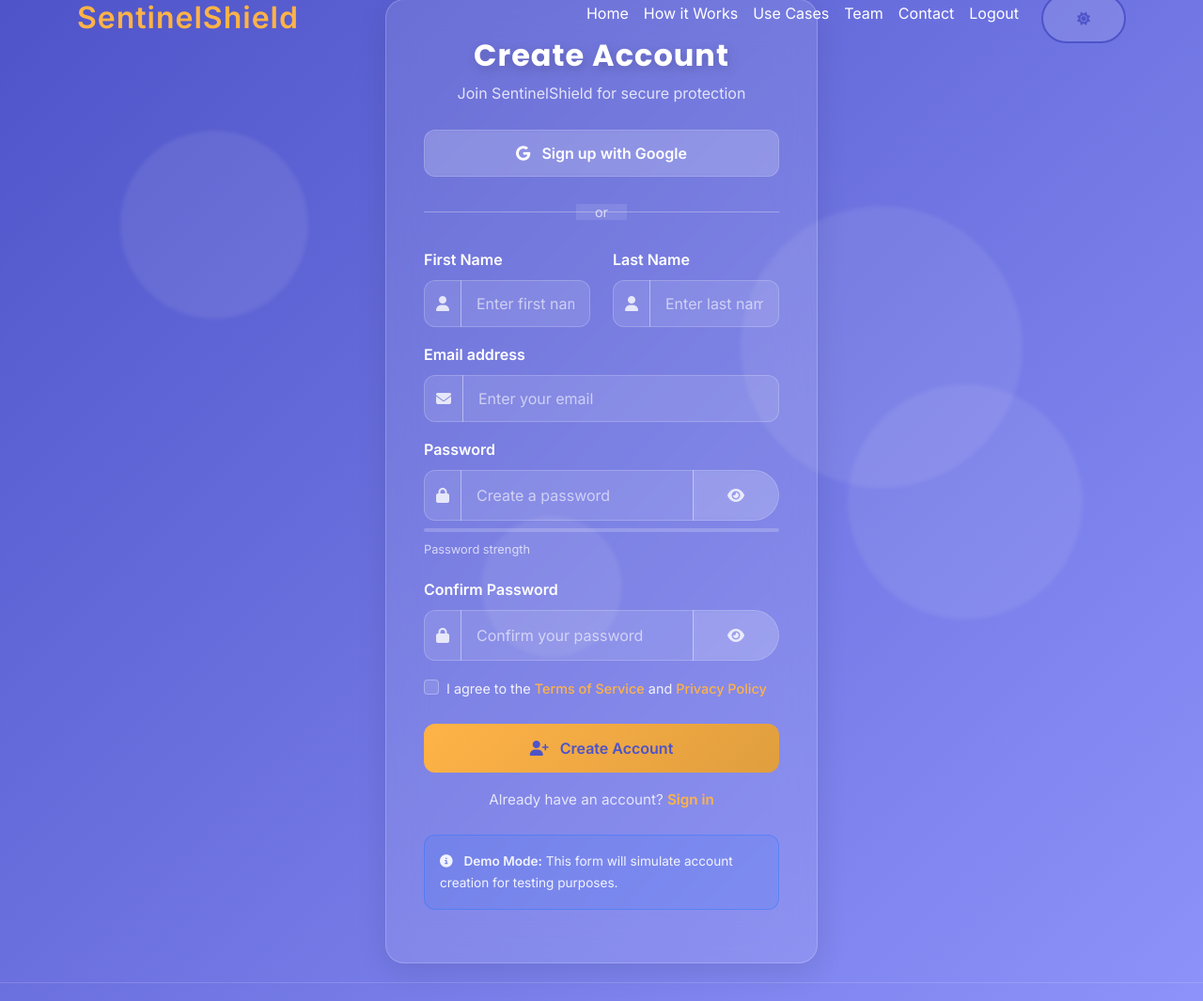
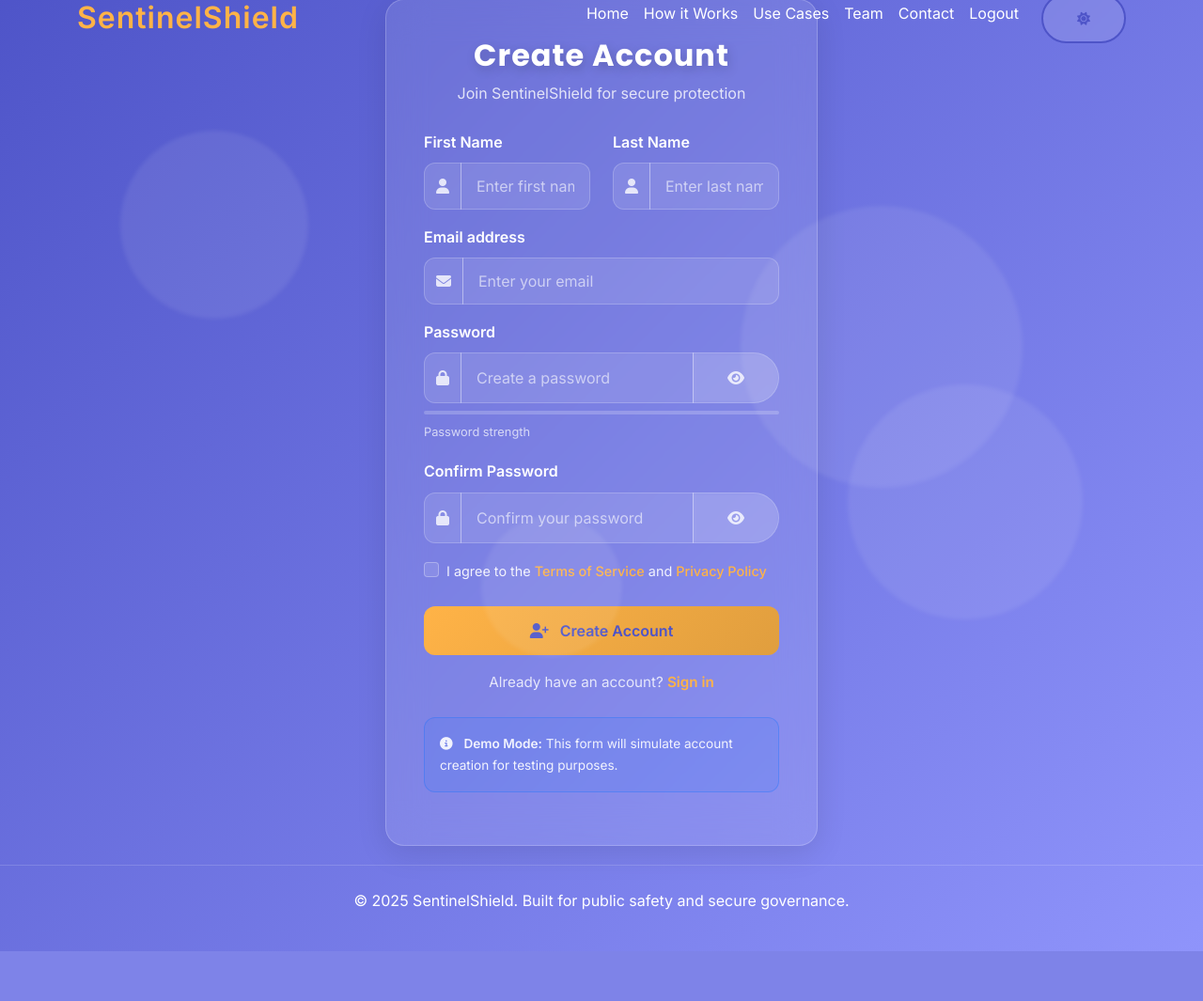
Before and after one commit to dnyaneshwarnaktode/Cybersynapsis_CIH_2.0, a Flask app: page /signup in a window 1280 px wide. Shown: the part 21-1086 px from the top of the page at 94% size. After the commit the page ends 1033 px from the top, so only its background shows below. Run offline with Flask 3, Linux system fonts and the light colour scheme.

Commit message:
Remove Google sign-in from login and signup pages; only email/password forms remain

```diff
--- a/SentinelShield/target_website/templates/signup.html
+++ b/SentinelShield/target_website/templates/signup.html
@@ -10,19 +10,6 @@
       <div class="signup-header text-center mb-4">
         <h2 class="signup-title">Create Account</h2>
         <p class="signup-subtitle">Join SentinelShield for secure protection</p>
-      </div>
-
-      <!-- Social Sign Up Buttons -->
-      <div class="social-signup mb-4">
-        <button class="btn btn-social btn-google w-100">
-          <i class="fab fa-google me-2"></i>
-          Sign up with Google
-        </button>
-      </div>
-
-      <!-- Divider -->
-      <div class="divider mb-4">
-        <span>or</span>
       </div>
 
       <!-- Sign Up Form -->
@@ -155,50 +142,6 @@
   color: rgba(255, 255, 255, 0.8);
   font-size: 1rem;
   margin: 0;
-}
-
-.btn-social {
-  border-radius: 12px;
-  padding: 12px 20px;
-  font-weight: 600;
-  border: 1px solid rgba(255, 255, 255, 0.2);
-  background: rgba(255, 255, 255, 0.1);
-  color: #fff;
-  transition: all 0.3s ease;
-}
-
-.btn-social:hover {
-  background: rgba(255, 255, 255, 0.2);
-  transform: translateY(-2px);
-  color: #fff;
-}
-
-.btn-google:hover {
-  background: #db4437;
-  border-color: #db4437;
-}
-
-.divider {
-  position: relative;
-  text-align: center;
-}
-
-.divider::before {
-  content: '';
-  position: absolute;
-  top: 50%;
-  left: 0;
-  right: 0;
-  height: 1px;
-  background: rgba(255, 255, 255, 0.3);
-}
-
-.divider span {
-  background: rgba(255, 255, 255, 0.1);
-  backdrop-filter: blur(20px);
-  padding: 0 20px;
-  color: rgba(255, 255, 255, 0.7);
-  font-size: 0.9rem;
 }
 
 .form-group {
@@ -439,23 +382,6 @@
     }
   });
 
-  // Google sign up button effect
-  const googleButton = document.querySelector('.btn-google');
-  googleButton.addEventListener('click', function(e) {
-    e.preventDefault();
-    // Add loading state
-    const originalText = this.innerHTML;
-    this.innerHTML = '<i class="fas fa-spinner fa-spin me-2"></i>Connecting to Google...';
-    this.disabled = true;
-
-    // Simulate loading
-    setTimeout(() => {
-      this.innerHTML = originalText;
-      this.disabled = false;
-      alert('Google OAuth sign up would be implemented here in a real application.');
-    }, 2000);
-  });
-
   // Form submission
   const signupForm = document.querySelector('.signup-form');
   signupForm.addEventListener('submit', function(e) {
```
Also changed, not shown: SentinelShield/target_website/templates/login.html (+0 -74 lines).
